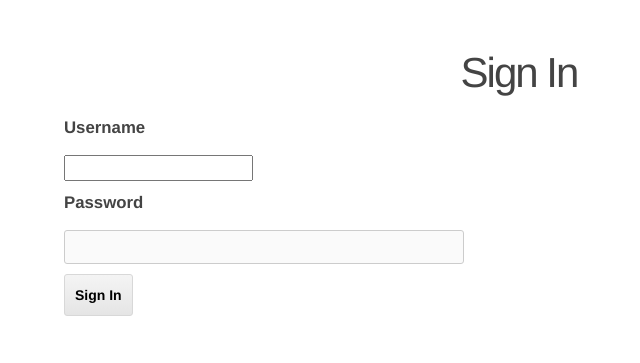
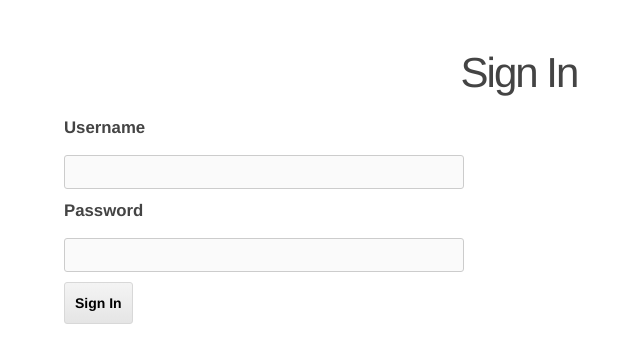
Before and after one commit to jasonrahm/rrftc, a Flask app: page /signin in a window 1280 px wide. Shown: the part 35-398 px from the top of the page, without its empty margins (121-761 px from the left). Run offline with Flask 2, Linux system fonts and the light colour scheme; parts of the project's set-up code (start-up, migrations or seed data) failed here and were passed over; some libraries are stand-ins or nearby versions.

Commit message:
style updates to scouting form

```diff
--- a/rrftc/static/css/main.css
+++ b/rrftc/static/css/main.css
@@ -156,8 +156,7 @@ form input#submit:hover{
   width: 400px;
 }
   /* Signup form */
-form input#firstname,
-form input#lastname,
+form input#username,
 form input#password {
   width: 400px;
   background-color: #fafafa;
--- a/rrftc/templates/layout.html
+++ b/rrftc/templates/layout.html
@@ -3,8 +3,11 @@
 <head>
     <meta charset="UTF-8">
     <title>RRFTC</title>
-    <link rel="stylesheet" href="{{  url_for('static', filename='css/bootstrap.min.css') }}">
+    <link rel="stylesheet" href="{{  url_for('static', filename='css/bootstrap.min.css') }}" media="screen">
     <link rel="stylesheet" href="{{ url_for('static', filename='css/main.css') }}">
+    <script src="{{  url_for('static', filename='js/jquery-2.1.4.min.js') }}"></script>
+    <script src="{{ url_for('static', filename='js/bootstrap.min.js') }}"></script>
+    <meta name="viewport" content="width=device-width, initial-scale=1.0">
 </head>
 <body>
     <header>
@@ -18,6 +21,7 @@
                 <li><a href="{{ url_for('scouts') }}">Scouts</a></li>
                 <li><a href="{{ url_for('teams') }}">Teams</a></li>
                 <li><a href="{{ url_for('competitions') }}">Competitions</a></li>
+                <li><a href="{{ url_for('scouting') }}">Scouting</a></li>
                 <li><a href="{{ url_for('signout') }}">Sign Out</a></li>
                 {% else %}
                 <li><a href="{{ url_for('signin') }}">Sign In</a></li>
```
Also changed, not shown: rrftc/templates/scouting.html (+7 -3 lines).
